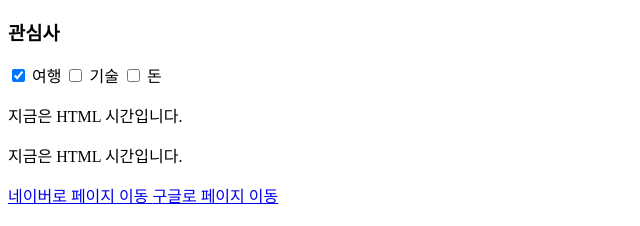
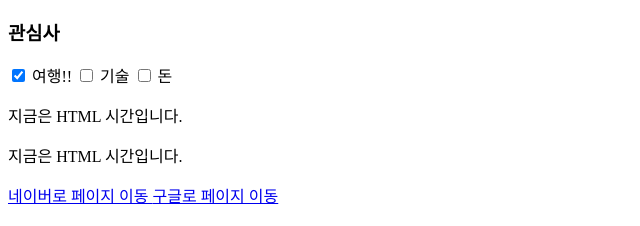
Before and after one commit to dasom222g/learn-html-class-5nd, a plain HTML site: page index.html in a window 1280 px wide. Shown: the part 232-458 px from the top of the page, 0-640 px from the left. Drawn offline with Linux system fonts and the light colour scheme.

Commit message:
학습 테스트

```diff
--- a/index.html
+++ b/index.html
@@ -48,7 +48,7 @@
         value="travel"
         checked
       />
-      <label for="travel">여행</label>
+      <label for="travel">여행!!</label>
 
       <input id="tech" type="checkbox" name="interests" value="tech" />
       <label for="tech">기술</label>
```
